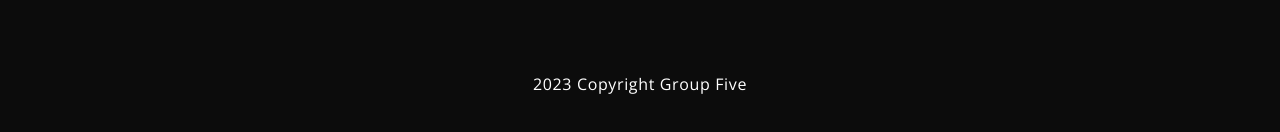
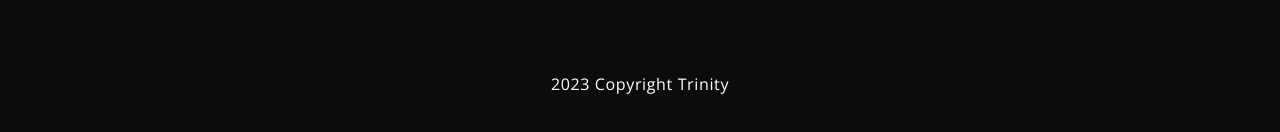
Before and after one commit to adyuta447/coping-web, a Next.js app: page / in a window 1280 px wide. Shown: the part 7437-7569 px from the top of the page. Built offline with nearby package versions, Linux system fonts and the light colour scheme; a web font is replaced by a local one.

Commit message:
Production: Fixed Content On Footer

```diff
--- a/src/container/Footer/Footer.jsx
+++ b/src/container/Footer/Footer.jsx
@@ -45,7 +45,7 @@ const Footer = () => (
     </div>
 
     <div className="footer__copyright">
-      <p className="p__opensans">2023 Copyright Group Five</p>
+      <p className="p__opensans">2023 Copyright Trinity</p>
     </div>
   </div>
 );
```
